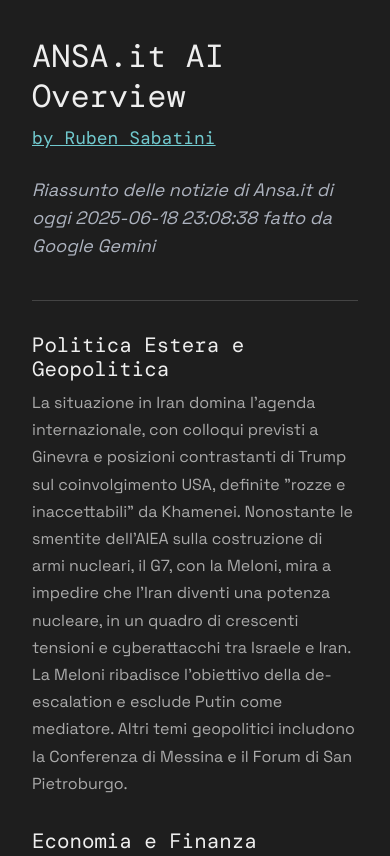
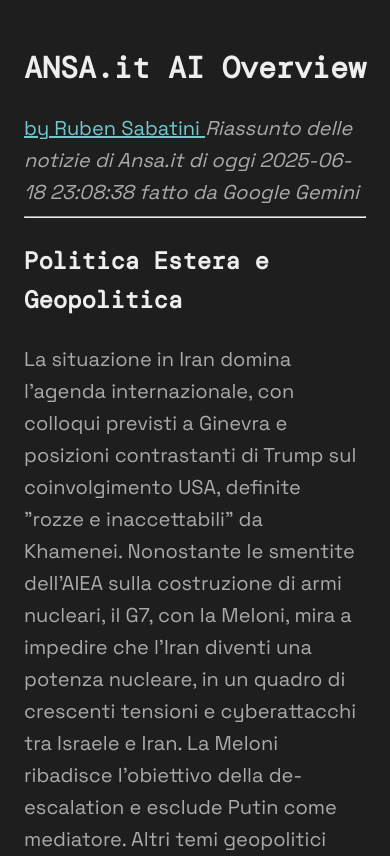
Before and after one commit to RubenSab/AnsaOverview, a plain HTML site: page docs/index.html in a window 390 px wide. Shown: the top 856 px of the page. Drawn offline with nearby package versions, Linux system fonts and the light colour scheme; a web font is replaced by a local one.

Commit message:
fixed css

```diff
--- a/docs/stylesheet.css
+++ b/docs/stylesheet.css
@@ -27,124 +27,34 @@ body {
   color: var(--text-color);
   margin: 0;
   padding: var(--spacing-md);
-  font-size: 1rem;
   line-height: 1.6;
   font-weight: 400;
 }
 
 .container {
-  max-width: var(--max-width);
-  margin-top: 20px;
-  margin-left: auto;
-  margin-right: auto;
-  padding-left: var(--spacing-sm);
-  padding-right: var(--spacing-sm);
+	max-width: var(--max-width);
+	margin: auto;
 }
 
-/* === Title Row Layout === */
-.title-row {
-  display: flex;
-  justify-content: space-between;
-  align-items: flex-end;
-  flex-wrap: wrap;
-  gap: var(--spacing-sm);
-  margin-bottom: var(--spacing-sm);
-}
-
-/* === Headings === */
 h1, h3 {
-  font-family: var(--font-mono);
-  color: var(--heading-color);
-  margin: 0;
-  font-weight: 400;
+	font-family: var(--font-mono);
+	color: var(--heading-color);
 }
 
 h1 {
-  font-size: 2rem;
-  line-height: 2.5rem;
-  margin-bottom: 0;
+	font-size: 30px !important;
 }
 
 h3 {
-  font-size: 1.25rem;
-  line-height: 1.75rem;
-  margin-top: var(--spacing-lg);
-  margin-bottom: var(--spacing-xs);
+	font-size: 24px !important;
 }
 
-/* === Paragraphs and Emphasis === */
-p, em {
-  font-family: var(--font-sans);
-  font-size: 1.125rem;
-  line-height: 1.75rem;
-  color: var(--text-color);
-  margin-top: var(--spacing-xs);
-  margin-bottom: var(--spacing-sm);
+p, em, a {
+	font-family: var(--font-sans);
+	color: var(--text-color);
+	font-size: 20px !important;
 }
 
-em {
-  color: var(--bold-color);
-  font-style: italic;
+a {
+	color: var(--accent-color)
 }
-
-/* === Mention Link === */
-.mention-link {
-  font-family: var(--font-mono);
-  font-size: 1rem;
-  color: var(--accent-color);
-  text-decoration: underline;
-  white-space: nowrap;
-  align-self: flex-end; /* aligns baseline with h1 */
-  position: relative;
-  top: -1px;            /* subtle vertical nudge for baseline */
-}
-
-/* === Horizontal Rule === */
-hr {
-  border: none;
-  height: 1px;
-  background-color: var(--hr-color);
-  margin: var(--spacing-sm) 0;
-}
-
-/* === Responsive Styles === */
-@media (max-width: 600px) {
-  body {
-    padding: var(--spacing-sm);
-  }
-
-  /* STACK title-row vertically on mobile for better proportions */
-  .title-row {
-    flex-direction: column;
-    align-items: flex-start;
-    gap: var(--spacing-xs);
-    margin-bottom: var(--spacing-md);
-  }
-
-  h1 {
-    font-size: 2rem;        /* keep title large and clear */
-    line-height: 2.5rem;
-    margin-bottom: 0;
-  }
-
-  .mention-link {
-    font-size: 1.125rem;    /* slightly bigger for balance */
-    line-height: 1.75rem;
-    white-space: normal;    /* allow wrapping if needed */
-    align-self: flex-start; /* reset flex-end from desktop */
-    position: static;       /* reset relative positioning */
-    top: 0;
-    margin-bottom: var(--spacing-xs);
-  }
-
-  p {
-    font-size: 1rem;
-    line-height: 1.7rem;
-    margin-bottom: 0;
-  }
-
-  h3 {
-    font-size: 1.3rem;
-    line-height: 1.5rem;
-  }
-}
```
Also changed, not shown: docs/index.html (line endings or trailing spaces), 2 other files.
